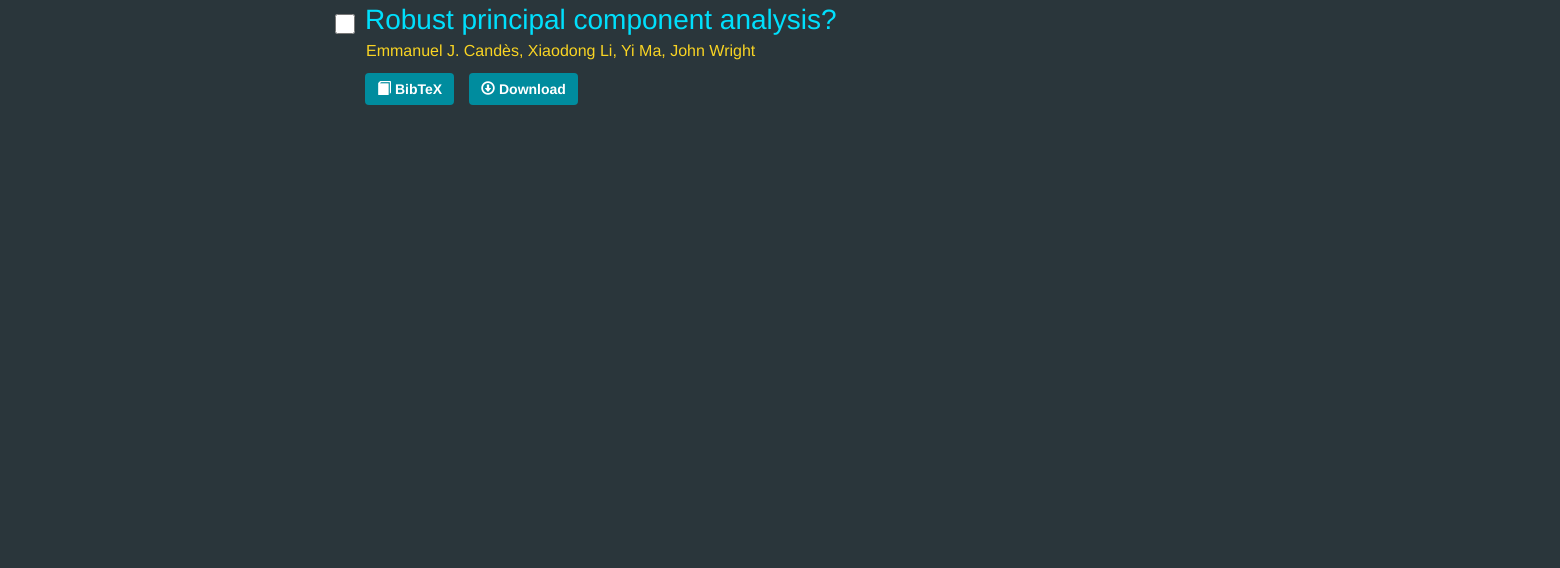
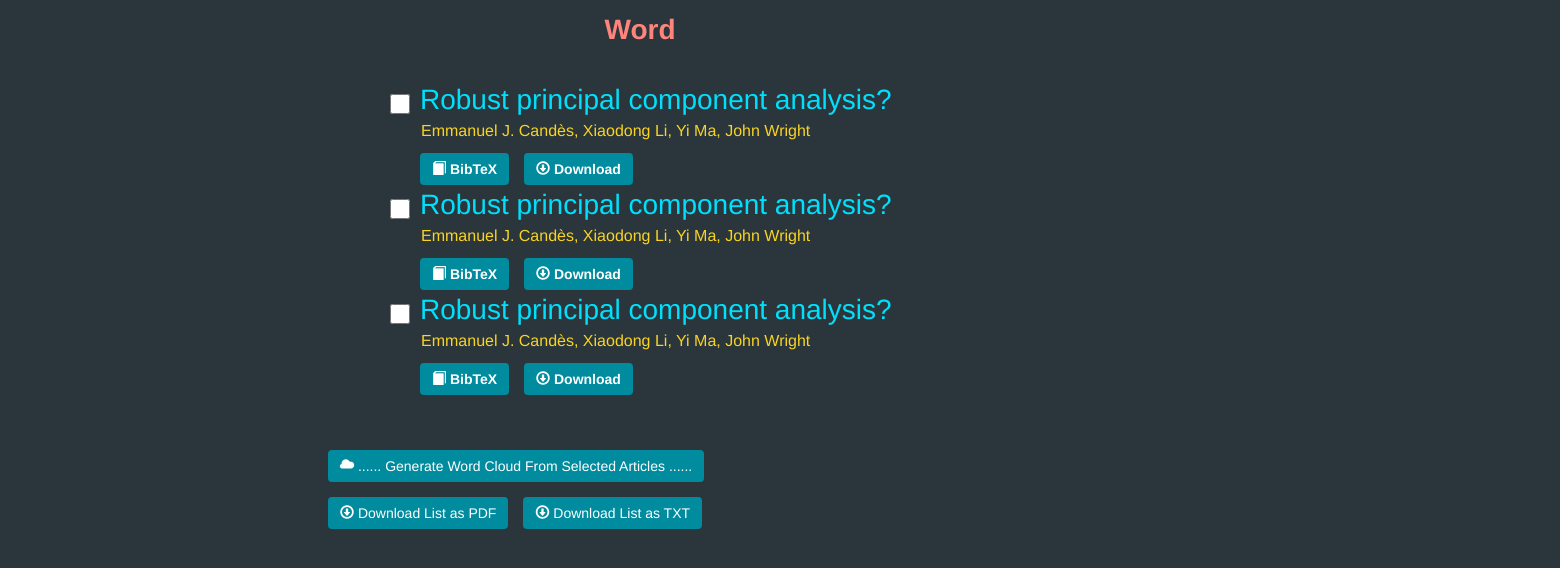
Before and after one commit to NikTRSK/blurryPapers, a React app: page / in a window 1280 px wide. Shown: the whole page, 1560 px wide, since content can reach past the window. Built offline with nearby package versions, Linux system fonts and the light colour scheme.

Commit message:
F: Added article list container; John Michael Bachmann & Jean Tu

```diff
--- a/dev/js/components/article-item.js
+++ b/dev/js/components/article-item.js
@@ -42,17 +42,17 @@ address = New York, NY, USA,`
 	render() {
 		return (
       <div className="container">
-      	<div className="whole-container">
+				<div className="whole-container">
 
       		{/* BibTeX popup */}
       		<div className="row">
 			      <div>
 			        <ReactBootstrap.Modal show={this.state.showModal} onHide={this.closeBibtex}>
-			          <ReactBootstrap.Modal.Header closeButton>
+			          <ReactBootstrap.Modal.Header closeButton className="bibtex-header">
 			            <ReactBootstrap.Modal.Title>BibTeX</ReactBootstrap.Modal.Title>
 			          </ReactBootstrap.Modal.Header>
-			          <ReactBootstrap.Modal.Body>
-			            <pre>{this.state.bibtex}
+			          <ReactBootstrap.Modal.Body className="bibtex-body">
+			            <pre >{this.state.bibtex}
 			            </pre>
 			          </ReactBootstrap.Modal.Body>
 			        </ReactBootstrap.Modal>
@@ -89,7 +89,7 @@ address = New York, NY, USA,`
 			                <button className="btn btn-primary" id="bibtex-button">
 			  								<span className="glyphicon glyphicon-download"></span> Download
 			                </button>
-			            </div>
+								</div>
 			        </div>
 						</div>
 					</div>
--- /dev/null
+++ b/dev/js/containers/article-list.js
@@ -0,0 +1,62 @@
+import React from 'react';
+import ArticleItem from '../components/article-item';
+import { default as styles } from '../../../dev/styles/article-list.sass';
+
+export default class ArticleList extends React.Component {
+	constructor() {
+		super();
+		this.state = {
+			articles: [<ArticleItem/>,<ArticleItem/>,<ArticleItem/>],
+			title: "Word"
+		}
+	}
+
+	render() {
+		const { articles, title } = this.state;
+		return (
+			<div className="container">
+
+				{/*Word Title*/}
+				<div className="row">
+					<p id="article-list-title">{title}</p>
+					<br/>
+				</div>
+
+				{/*Article List*/}
+				<div className="row" id="article-container">
+					<div className="col-lg-12">
+						<ul>
+							{articles}
+						</ul>
+					</div>
+				</div>
+
+				{/*Word CLoud Button*/}
+				<div className="row" id="article-list-wordcloud-button-container">
+					<div className="col-lg-12">
+						<div id="form-id">
+							<button className="btn btn-primary" id="al-wc-button" onClick={this.openBibtex}>
+								<span className="glyphicon glyphicon-cloud"></span> ...... Generate Word Cloud From Selected Articles ......
+							</button>
+						</div>
+					</div>
+				</div>
+
+				{/*Download Buttons for List*/}
+				<div className="row" id="article-list-download-buttons-container">
+					<div className="col-lg-12">
+						<div id="form-id">
+							<button className="btn btn-primary" id="al-pdf-button" onClick={this.openBibtex}>
+								<span className="glyphicon glyphicon-download"></span> Download List as PDF
+							</button>
+							<button className="btn btn-primary" id="al-txt-button">
+								<span className="glyphicon glyphicon-download"></span> Download List as TXT
+							</button>
+						</div>
+					</div>
+				</div>
+
+			</div>
+		)
+	}
+}
--- a/dev/js/index.js
+++ b/dev/js/index.js
@@ -1,11 +1,12 @@
 import React from "react";
 import ReactDOM from "react-dom";
 import ArticleItem from "../../dev/js/components/article-item.js";
+import ArticleList from "../../dev/js/containers/article-list";
 
 const app = document.getElementById('root');
 
 ReactDOM.render(
 	<div>
-	<ArticleItem/>
+	<ArticleList/>
 	</div>
 	, app);
--- a/dev/styles/article-item.sass
+++ b/dev/styles/article-item.sass
@@ -1,16 +1,13 @@
-$primary-color: #333
-$author-color: #F9D423
-$title-color: #00DFFC
-$button-text: #white
-$button-background: #00B4CC
-$shade2: #005F6B
-$shade3: #008C9E
+@import variables
 
-$sage: #99B898
-$skin: #FECEA8
-$coral: #FF847C
-$melon: #E84A5F
-$coup-gray: #2A363B
+.bibtex-header
+	background-color: $coup-gray
+	color: $author-color
+.bibtex-body
+	background-color: $coup-gray
+.bibtex-pre
+	background-color: #333333
+	color: white
 
 body
 	background-color: $coup-gray
@@ -28,7 +25,6 @@ body
 	height: 20px
 	clear: left
 	vertical-align: bottom
-	display:inline
 	position: relative
 	top: 10px
 	*overflow: hidden
--- /dev/null
+++ b/dev/styles/article-list.sass
@@ -0,0 +1,33 @@
+@import "variables"
+
+#article-container
+  width: 50%
+
+#article-list-title
+  color: $coral
+  text-align: center
+  font-size: 28px
+  padding-top: 10px
+  font-weight: bold
+
+#article-list-download-buttons-container
+  margin-left: 20%
+  padding-top: 15px
+
+#article-list-wordcloud-button-container
+  margin-left: 20%
+  margin-top: 4%
+
+#al-wc-button
+  background-color: $shade3
+  border: 0px
+
+#al-pdf-button
+  margin-right: 7.5px
+  background-color: $shade3
+  border: 0px
+
+#al-txt-button
+  margin-left: 7.5px
+  background-color: $shade3
+  border: 0px
--- /dev/null
+++ b/dev/styles/variables.sass
@@ -0,0 +1,13 @@
+$primary-color: #333
+$author-color: #F9D423
+$title-color: #00DFFC
+$button-text: #white
+$button-background: #00B4CC
+$shade2: #005F6B
+$shade3: #008C9E
+
+$sage: #99B898
+$skin: #FECEA8
+$coral: #FF847C
+$melon: #E84A5F
+$coup-gray: #2A363B
```
